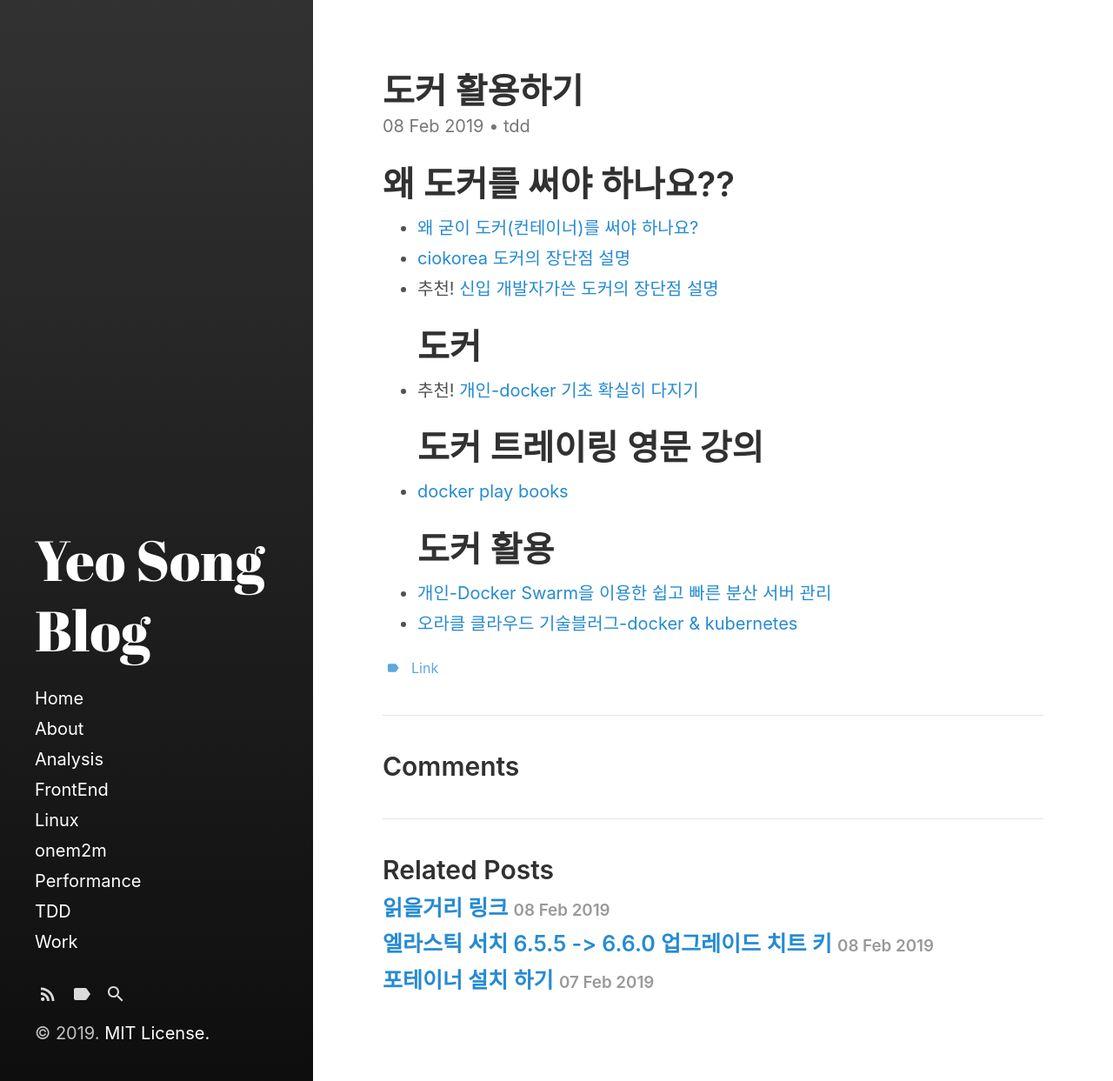
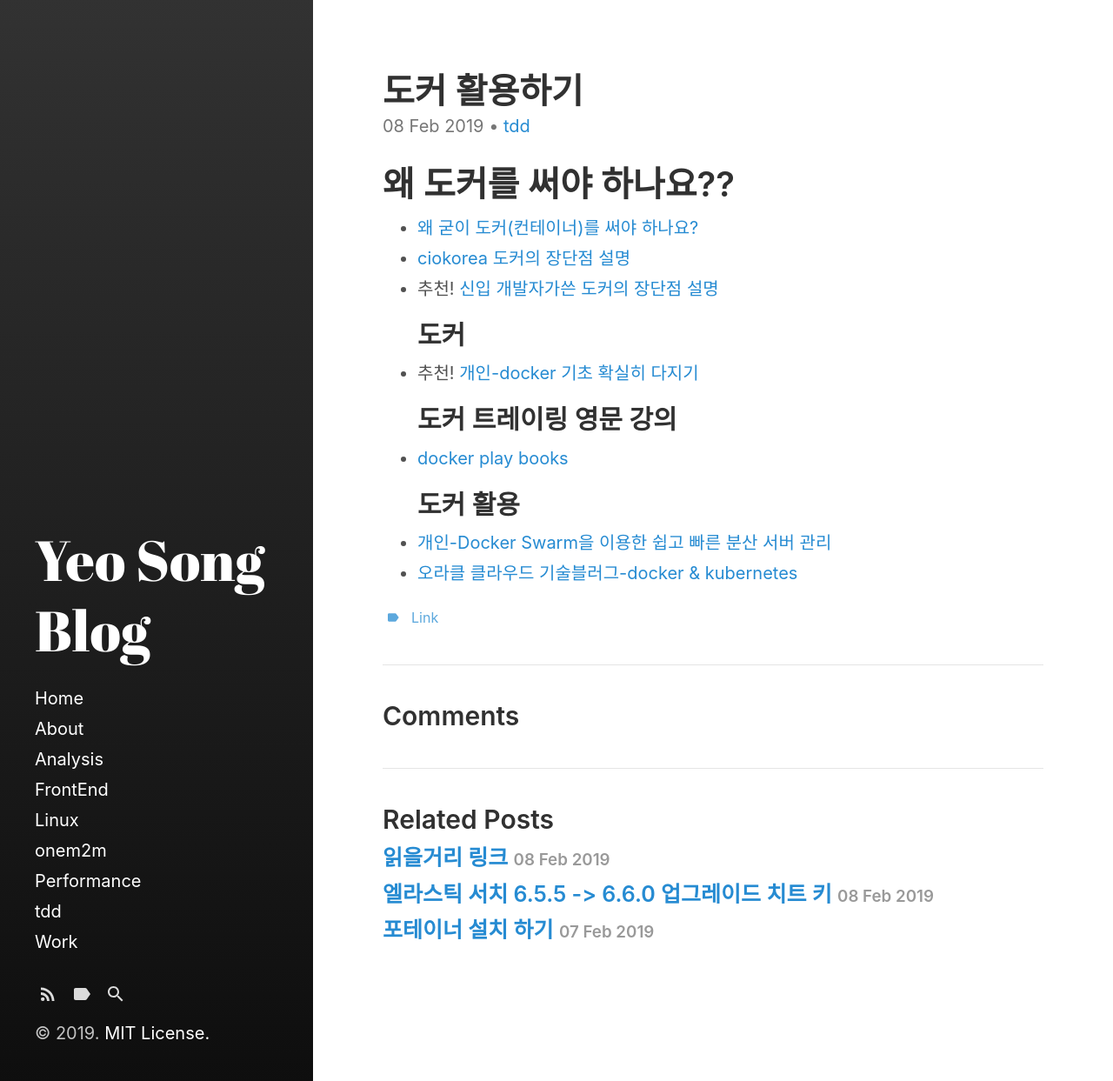
Before and after one commit to kranian/kranian.github.io, a Jekyll site: the page built from _posts/2019-02-08-Docker.md, in a window 1280 px wide. Shown: the whole page at 87% size. Built offline with Jekyll 4.4.1, drawn with Linux system fonts in a browser that asks for light colours; comment, search, counter and statistics services are not loaded.

Commit message:
02-08 작업 내역서 TDD

```diff
--- a/_posts/2019-02-08-Docker.md
+++ b/_posts/2019-02-08-Docker.md
@@ -10,10 +10,10 @@ tags :
  - [왜 굳이 도커(컨테이너)를 써야 하나요?](https://www.44bits.io/ko/post/why-should-i-use-docker-container)
  - [ciokorea 도커의 장단점 설명](http://www.ciokorea.com/news/39829)
  - 추천! [신입 개발자가쓴 도커의 장단점 설명](http://blog.drakejin.me/Docker-araboza-1/)
-# 도커
+## 도커
  - 추천! [개인-docker 기초 확실히 다지기](https://futurecreator.github.io/2018/11/16/docker-container-basics/?fbclid=IwAR3IZ5-uoWyWO0muzYqeBwsgidkqIQbhEzuJi-xX6EB4jFVpRj04nba_PmI)
-# 도커 트레이링 영문 강의
+## 도커 트레이링 영문 강의
  - [docker play books](https://training.play-with-docker.com/)
-# 도커 활용
+## 도커 활용
  - [개인-Docker Swarm을 이용한 쉽고 빠른 분산 서버 관리](https://subicura.com/2017/02/25/container-orchestration-with-docker-swarm.html)
  - [오라클 클라우드 기술블러그-docker & kubernetes](http://www.oracloud.kr/post/oke-1/)
```
Also changed, not shown: category/tdd.md (+1 -1 lines).
